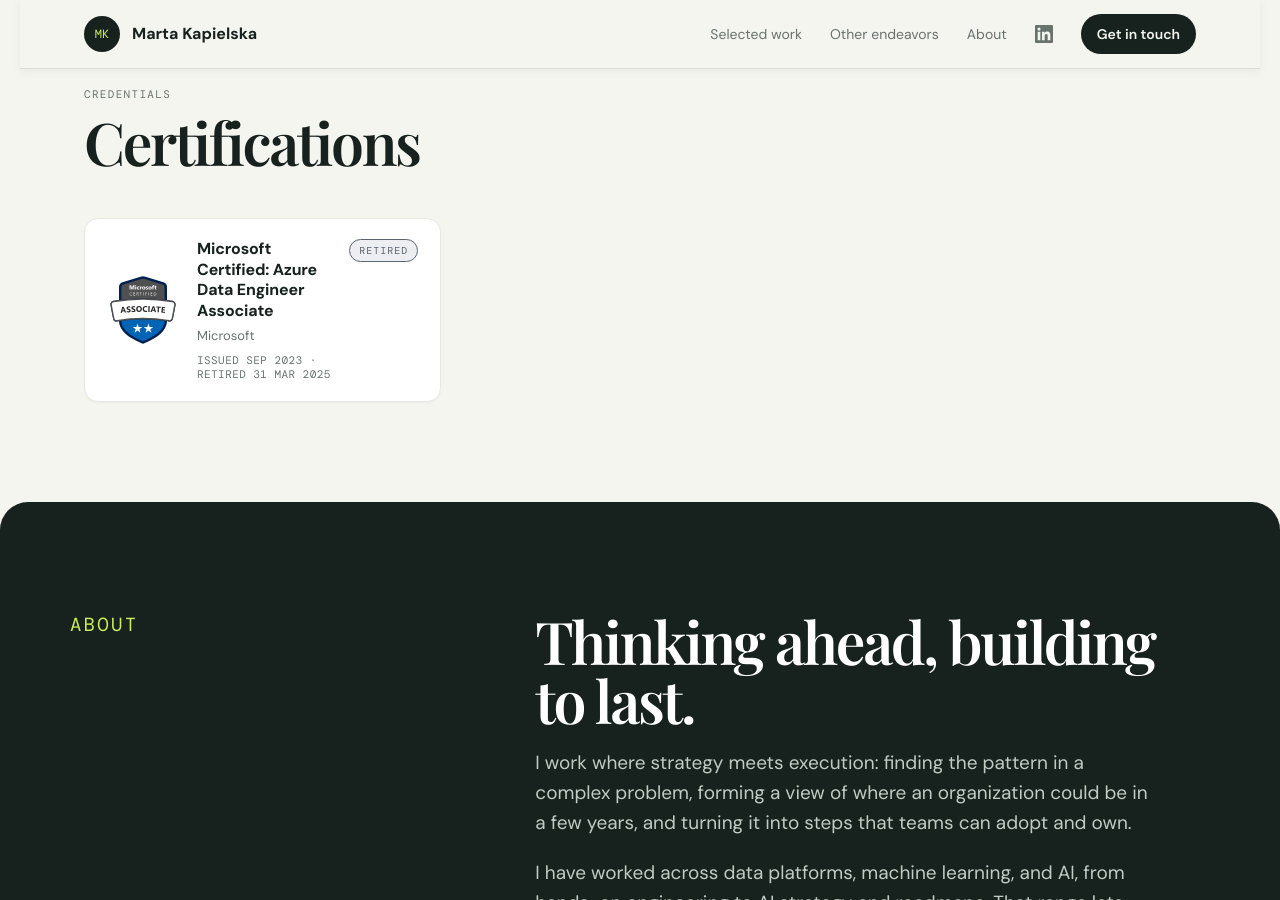
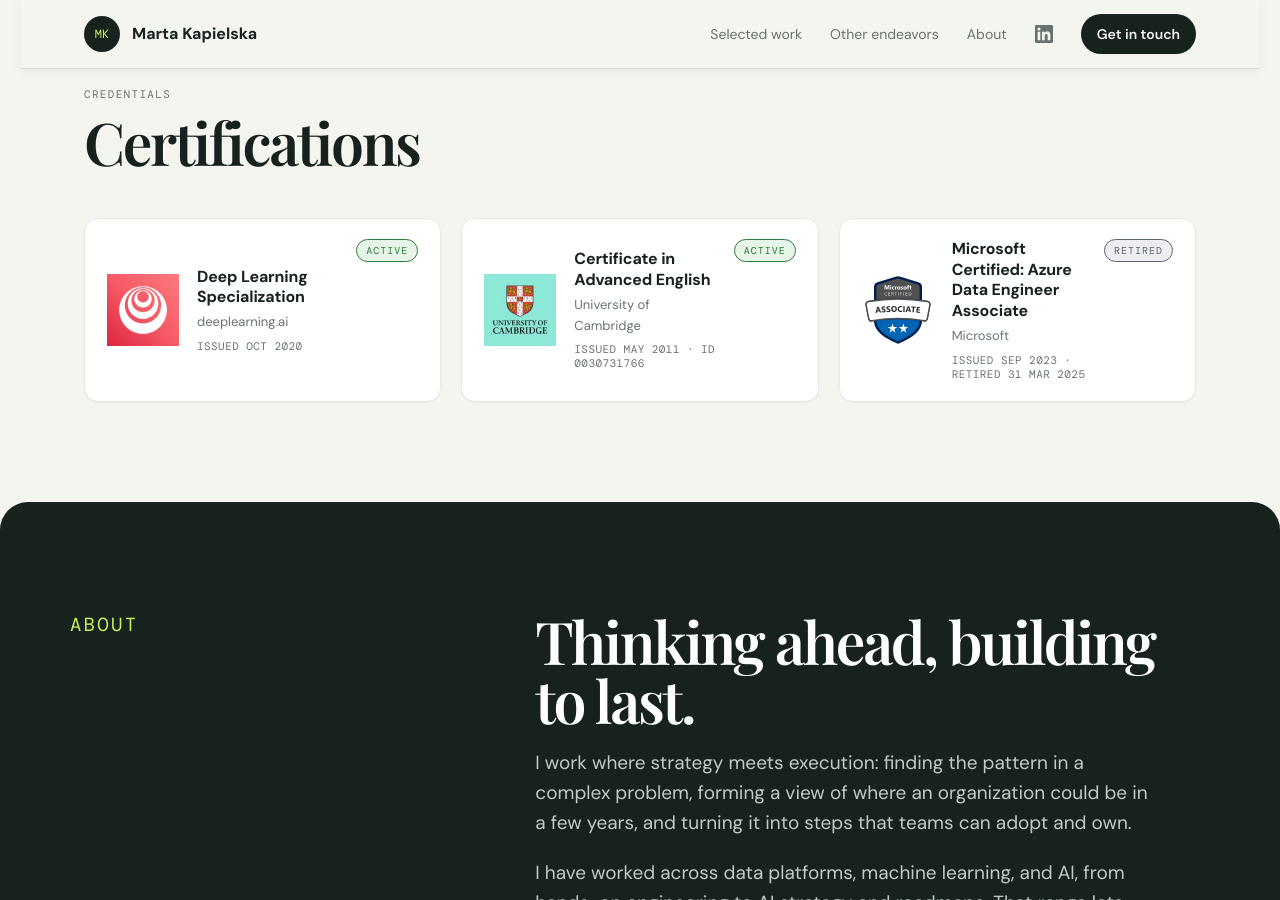
Before and after one commit to kapielska/kapielska.github.io, a Jekyll site: the page built from index.html, in a window 1280 px wide and 900 px high, scrolled down 3023 px. Built offline with Jekyll 4.4.1, drawn with Linux system fonts in a browser that asks for light colours; some web fonts are replaced.

Commit message:
tweaking the tweaks

```diff
--- a/_data/credentials.yml
+++ b/_data/credentials.yml
@@ -8,3 +8,13 @@
   issued: 2023-09-06
   retired: 2025-03-31
   status: retired
+- name: "Deep Learning Specialization"
+  issuer: deeplearning.ai
+  badge: /assets/badges/deeplearning-ai.jpg
+  url: "https://www.coursera.org/account/accomplishments/specialization/certificate/6NDXR23RFMS4"
+  issued: 2020-10-01
+- name: "Certificate in Advanced English"
+  issuer: University of Cambridge
+  badge: /assets/badges/university-of-cambridge.jpg
+  credential_id: "0030731766"
+  issued: 2011-05-01
--- a/index.html
+++ b/index.html
@@ -91,18 +91,30 @@
     <div><p class="eyebrow">Credentials</p><h2 id="credentials-title">Certifications</h2></div>
   </div>
   <ul class="credential-grid">
-    {% for c in site.data.credentials %}
+    {% assign credentials = site.data.credentials | sort: 'issued' | reverse %}
+    {% assign credential_groups = 'active,other' | split: ',' %}
+    {% for credential_group in credential_groups %}
+    {% for c in credentials %}
     {% assign status = c.status %}
     {% if status == nil and c.expires %}{% assign today = 'now' | date: '%s' %}{% assign exp = c.expires | date: '%s' %}{% if exp < today %}{% assign status = 'expired' %}{% else %}{% assign status = 'active' %}{% endif %}{% elsif status == nil %}{% assign status = 'active' %}{% endif %}
+    {% assign show_credential = false %}
+    {% if credential_group == 'active' %}
+      {% if status == 'active' %}{% assign show_credential = true %}{% endif %}
+    {% elsif status != 'active' %}
+      {% assign show_credential = true %}
+    {% endif %}
+    {% if show_credential %}
     <li class="credential-card">
-      <img class="credential-badge" src="{{ c.badge | relative_url }}" alt="" width="72" height="72" loading="lazy">
+      {% if c.badge %}<img class="credential-badge" src="{{ c.badge | relative_url }}" alt="" width="72" height="72" loading="lazy">{% endif %}
       <div class="credential-body">
         <h3>{% if c.url %}<a href="{{ c.url }}" target="_blank" rel="noopener noreferrer">{{ c.name }}</a>{% else %}{{ c.name }}{% endif %}</h3>
         <p class="credential-issuer">{{ c.issuer }}</p>
-        <p class="credential-dates">Issued {{ c.issued | date: '%b %Y' }}{% if status == 'retired' and c.retired %} · Retired {{ c.retired | date: '%-d %b %Y' }}{% elsif c.expires %} · {% if status == 'active' %}Valid until{% else %}Expired{% endif %} {{ c.expires | date: '%b %Y' }}{% endif %}</p>
+        <p class="credential-dates">Issued {{ c.issued | date: '%b %Y' }}{% if c.credential_id %} · ID {{ c.credential_id }}{% endif %}{% if status == 'retired' and c.retired %} · Retired {{ c.retired | date: '%-d %b %Y' }}{% elsif c.expires %} · {% if status == 'active' %}Valid until{% else %}Expired{% endif %} {{ c.expires | date: '%b %Y' }}{% endif %}</p>
       </div>
       <span class="credential-status status-{{ status }}">{{ status }}</span>
     </li>
+    {% endif %}
+    {% endfor %}
     {% endfor %}
   </ul>
 </section>
```
Also changed, not shown: .github/skills/project-onboarding/SKILL.md, assets/badges/deeplearning-ai.jpg (added), assets/badges/university-of-cambridge.jpg (added).
